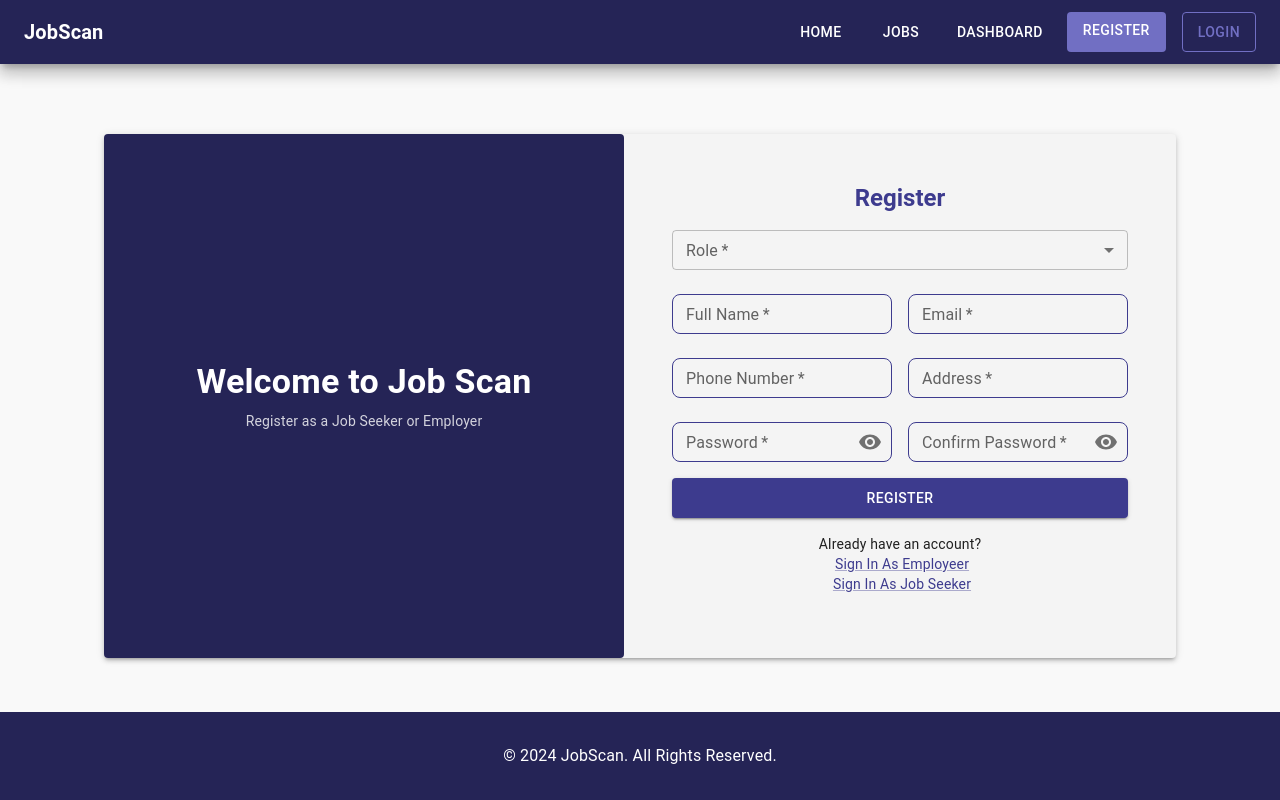
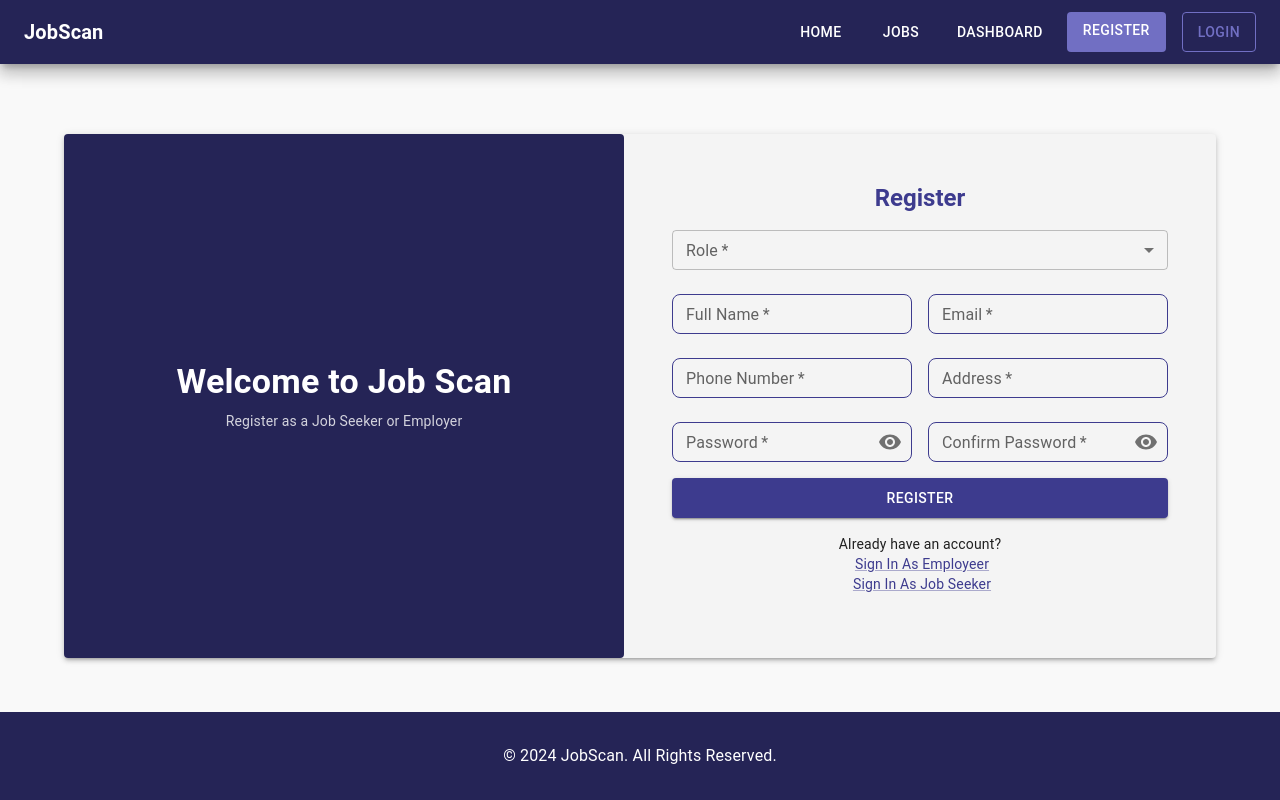
Before and after one commit to fearalert/job-seeker, a React (Vite) app in the folder frontend/: page /register in a window 1280 px wide. Built offline with nearby package versions, Linux system fonts and the light colour scheme.

Commit message:
some styling fixes in login and Register

```diff
--- a/frontend/src/pages/login/common/Common.jsx
+++ b/frontend/src/pages/login/common/Common.jsx
@@ -4,6 +4,7 @@ export const LoginContainer = styled(Paper)(({ theme }) => ({
     display: 'flex',
     padding: 0,
     margin: 0,
+    marginBottom: 2,
     backgroundColor: theme.palette.background.paper,
     maxWidth: '100%!important',
     height: '420px',
--- a/frontend/src/pages/register/Register.jsx
+++ b/frontend/src/pages/register/Register.jsx
@@ -2,7 +2,6 @@ import { useState } from 'react';
 import { useDispatch, useSelector } from 'react-redux';
 import {
   Box,
-  Container,
   Typography,
   TextField,
   Button,
@@ -25,7 +24,7 @@ import {NICHE_OPTIONS} from '../../constants';
 const StyledPaper = styled(Paper)(({ theme }) => ({
   display: 'flex',
   padding: 0,
-  margin: theme.spacing(2),
+  margin: 0,
   backgroundColor: theme.palette.background.paper,
   boxShadow: theme.shadows[3],
   flexDirection: 'row',
@@ -233,7 +232,6 @@ const Register = () => {
   );
 
   return (
-    <Container maxWidth="lg">
       <StyledPaper elevation={3}>
         <WelcomeSection sx={{ backgroundColor: "primary.dark"}}>
           <Typography variant="h4" color="white" sx={{ mb: 1, fontWeight: 'bold' }}>
@@ -376,7 +374,6 @@ const Register = () => {
           </Typography>
         </FormSection>
       </StyledPaper>
-    </Container>
   );
 };
 
```
